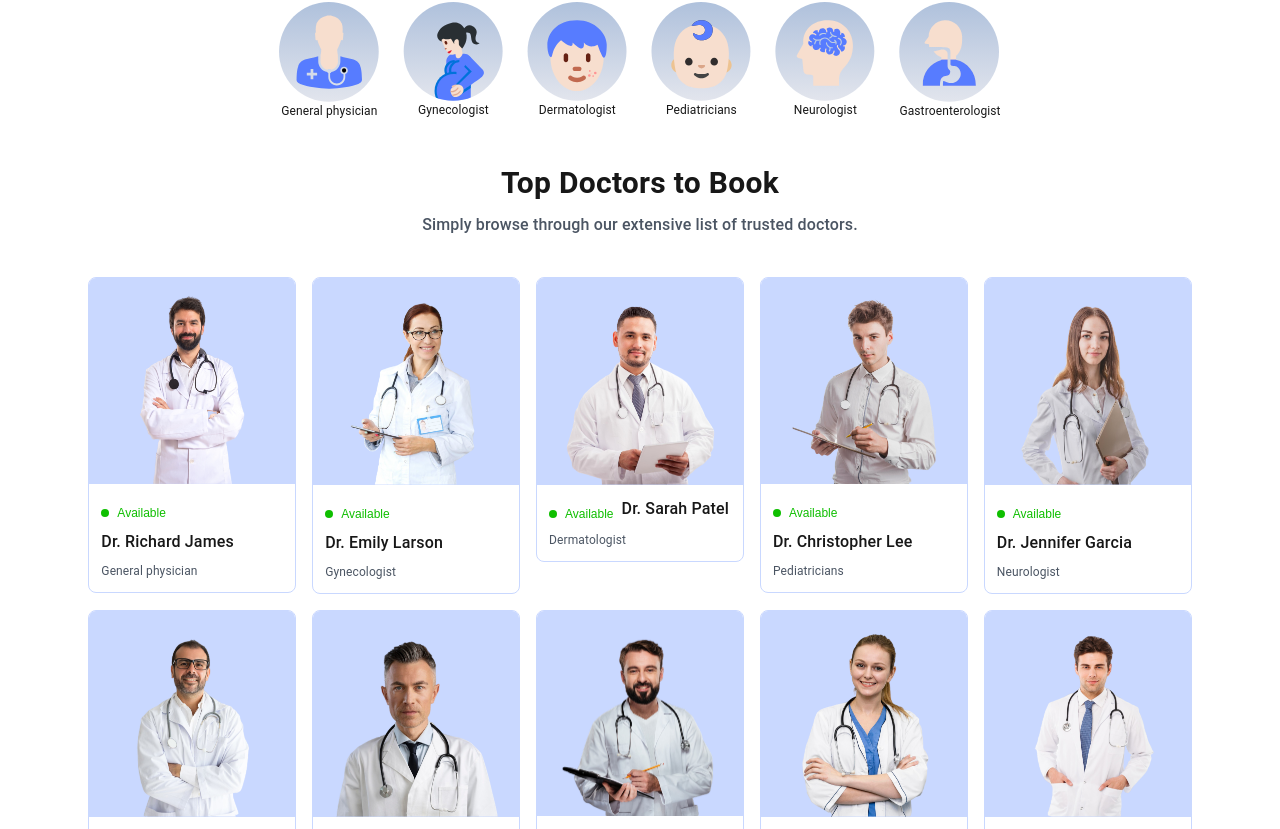
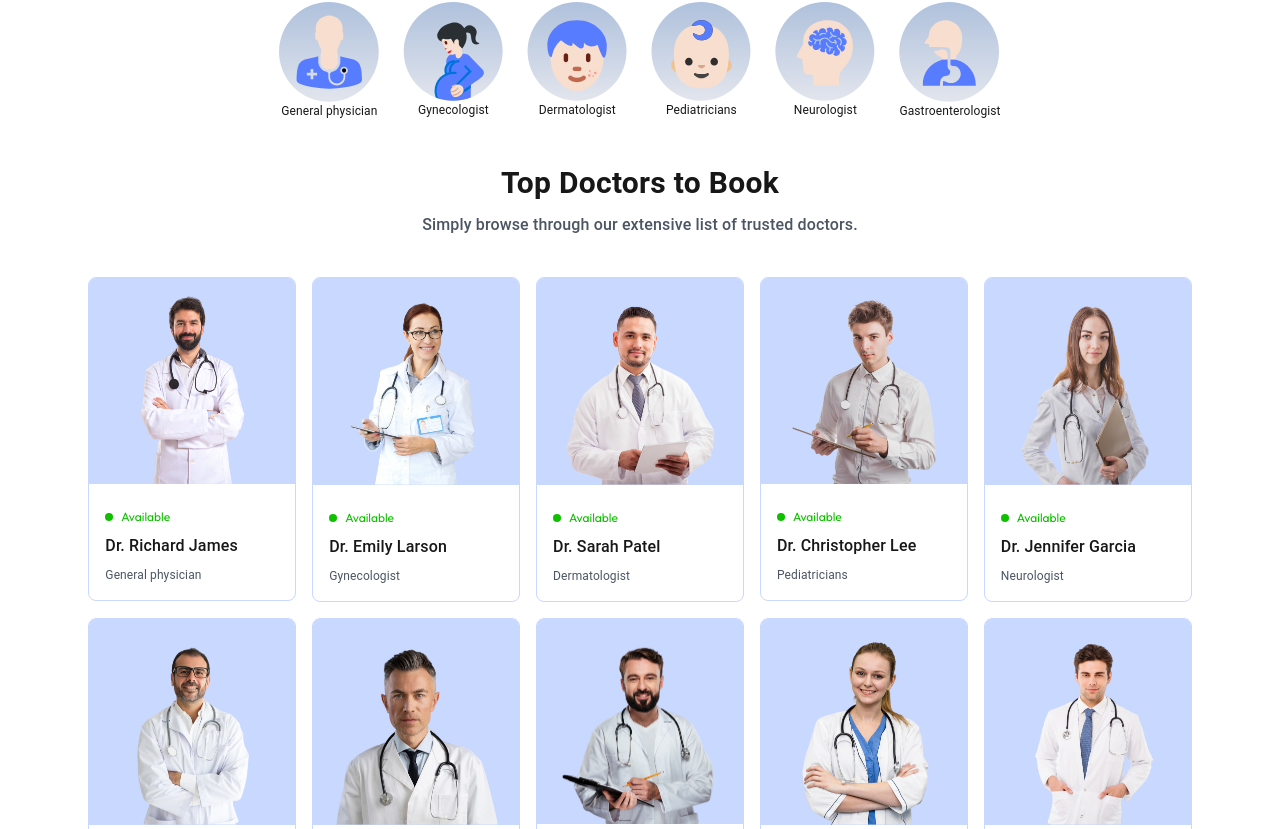
Before and after one commit to SheleshSingh/doctor-app-next, a Next.js app: page / in a window 1280 px wide. Shown: the part 711-1540 px from the top of the page. Built offline with nearby package versions, Linux system fonts and the light colour scheme.

Commit message:
added font family

```diff
--- a/src/app/globals.css
+++ b/src/app/globals.css
@@ -1,5 +1,9 @@
+@import url('https://fonts.googleapis.com/css2?family=Outfit:wght@100..900&display=swap');
 @import "tailwindcss";
 
+*{
+  font-family: outfit;
+}
 :root {
   --background: #ffffff;
   --foreground: #171717;
--- a/src/components/DoctorCards.tsx
+++ b/src/components/DoctorCards.tsx
@@ -23,7 +23,7 @@ const DoctorCards = ({ doctor }: { doctor: DoctorProps }) => {
         height={200}
         style={{ backgroundColor: "#C9D8FF", width: "100%" }}
       />
-      <Grid container spacing={1} padding={1.5}>
+      <Grid container spacing={1} padding={2}>
         <Grid container alignItems="center" gap={1} mt={1}>
           <Grid
             width={8}
```
